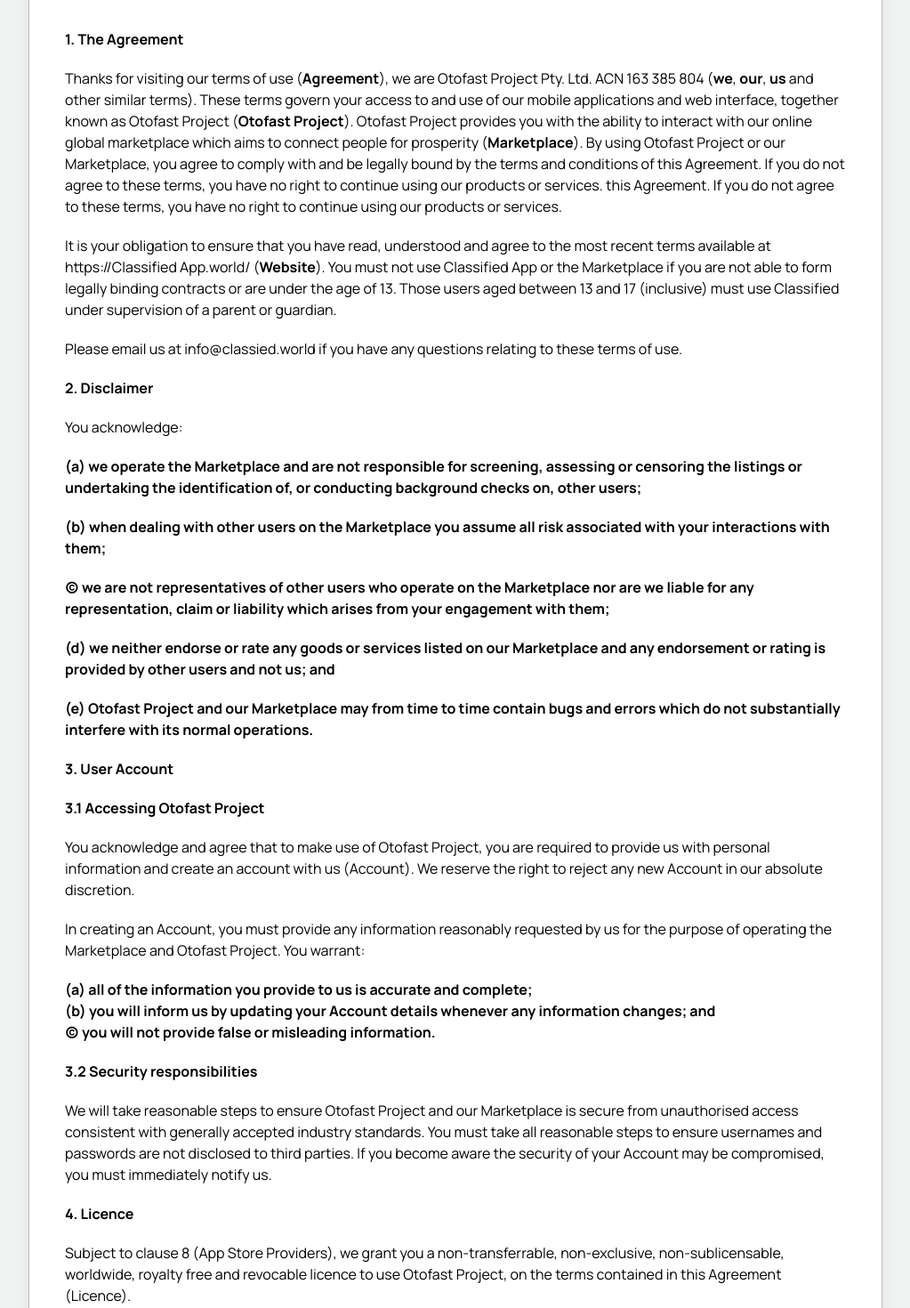
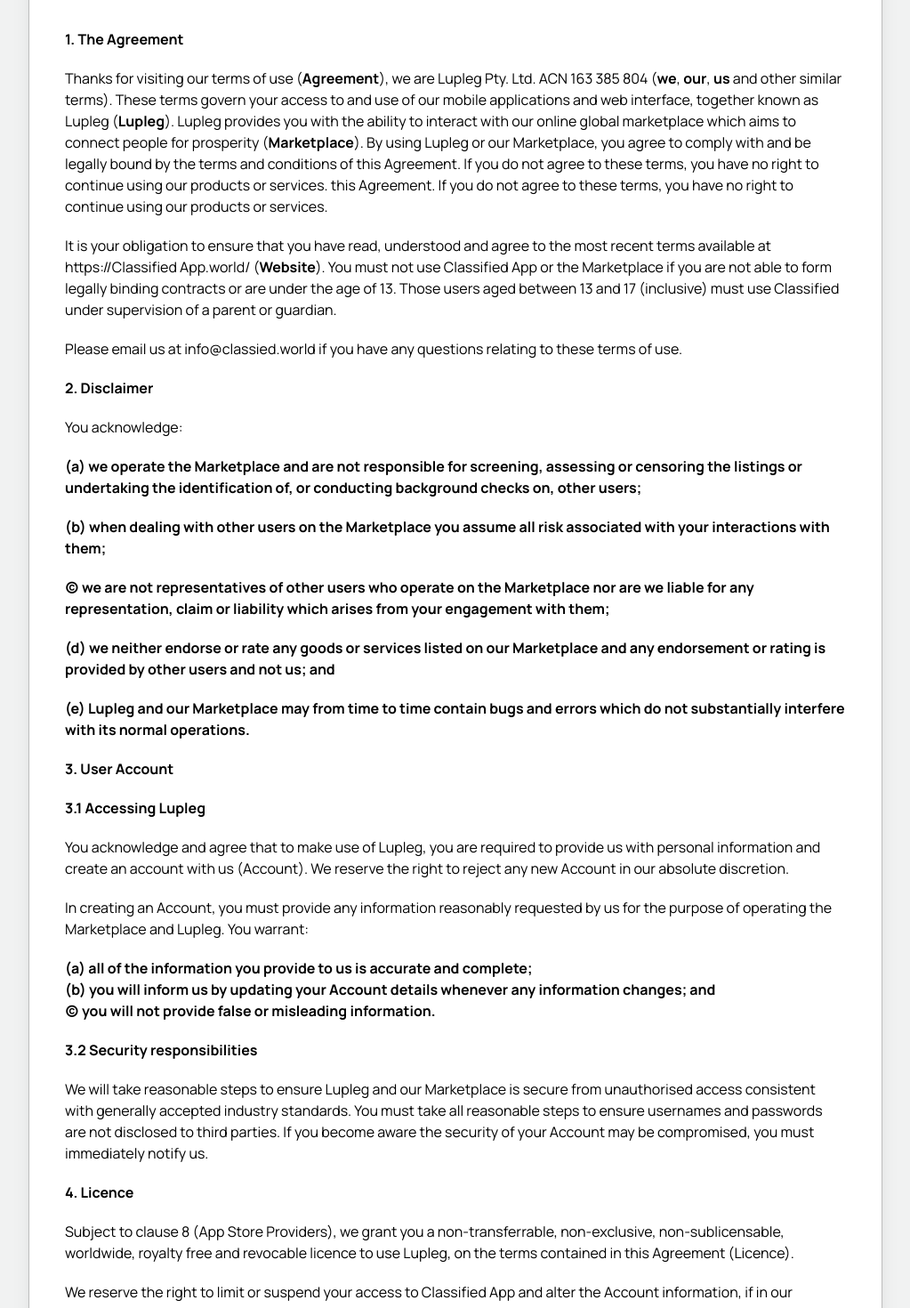
Before and after one commit to Lupleg-dev/LuplegBlog, a Next.js app: page /terms-and-condition in a window 1280 px wide. Shown: the part 220-1690 px from the top of the page at 89% size, without its empty margins (128-1151 px from the left). Built offline with nearby package versions, Linux system fonts and the light colour scheme.

Commit message:
updates done

```diff
--- a/src/app/privacy-policy/page.js
+++ b/src/app/privacy-policy/page.js
@@ -6,7 +6,7 @@
       {/* <div className="bg-[url('/assets/term-cond.jpg')] md:h-72 h-60 flex justify-start bg-cover bg-center">
         <div className="absolute flex justify-center items-center md:mt-14 mt-5 ml-10 md:ml-40 bg-gray-500 border-none bg-opacity-50 md:h-52 h-20 md:w-96 w-auto text-white">
             <h1 className="my-5 mx-5">
-                Otofast Project
+                Lupleg
             </h1>
         </div>
       </div> */}
@@ -18,15 +18,14 @@
           <div className="grid grid-col-1 justify-center text-start h-auto">
             <h1>1. Background</h1> <br />
             <p>
-              Thanks for visiting our Privacy Policy (Policy), we are Otofast
-              Project Pty Ltd ACN 163 385 804 of Level 52, 111 Eagle Street,
-              Brisbane, QLD 4000 Australia (
-              <b>Otofast Project, we, our, us and other similar terms</b>). We
-              are committed to providing quality services to you and this policy
-              outlines our ongoing obligations in respect of how we manage your
-              Personal Information. It applies to our Otofast Project Terms of
-              Use, the Billboard Terms and Conditions and other agreements we
-              may form with you.
+              Thanks for visiting our Privacy Policy (Policy), we are Lupleg LLC
+              Ltd ACN 163 385 804 of Level 52, 111 Eagle Street, Brisbane, QLD
+              4000 Australia (<b>Lupleg, we, our, us and other similar terms</b>
+              ). We are committed to providing quality services to you and this
+              policy outlines our ongoing obligations in respect of how we
+              manage your Personal Information. It applies to our Otofast
+              Project Terms of Use, the Billboard Terms and Conditions and other
+              agreements we may form with you.
             </p>
           </div>
           <div className="grid grid-col-1 justify-center text-start h-auto mt-5">
@@ -51,7 +50,7 @@
               <b>
                 (a) contact or correspond with us via email, text message,
                 telephone or via our website; <br />
-                (b) create an account on the Otofast Project website or mobile
+                (b) create an account on the Lupleg website or mobile
                 application; <br />
                 (c) create a listing on our Marketplace; <br />
                 (d) subscribe to our newsletters or complete surveys and online
@@ -82,7 +81,7 @@
           </div>
           <div className="grid grid-col-1 justify-center text-start h-auto mt-5">
             <h1>
-              4. How Otofast Project uses Personal Information <br />
+              4. How Lupleg uses Personal Information <br />
             </h1>
             <h2>4.1 Why we collect Personal Information</h2> <br />
             <p>
--- a/src/app/terms-and-condition/page.js
+++ b/src/app/terms-and-condition/page.js
@@ -12,14 +12,14 @@
             <h2 className="font-bold">1. The Agreement</h2>
             <p>
               Thanks for visiting our terms of use (<strong>Agreement</strong>),
-              we are Otofast Project Pty. Ltd. ACN 163 385 804 (
+              we are Lupleg Pty. Ltd. ACN 163 385 804 (
               <strong>we</strong>, <strong>our</strong>, <strong>us</strong> and
               other similar terms). These terms govern your access to and use of
               our mobile applications and web interface, together known as
-              Otofast Project (<strong>Otofast Project</strong>). Otofast Project
+              Lupleg (<strong>Lupleg</strong>). Lupleg
               provides you with the ability to interact with our online global
               marketplace which aims to connect people for prosperity (
-              <strong>Marketplace</strong>). By using Otofast Project or our
+              <strong>Marketplace</strong>). By using Lupleg or our
               Marketplace, you agree to comply with and be legally bound by the
               terms and conditions of this Agreement. If you do not agree to
               these terms, you have no right to continue using our products or
@@ -62,14 +62,14 @@
               users and not us; and
             </p>
             <p className="font-bold">
-              (e) Otofast Project and our Marketplace may from time to time
+              (e) Lupleg and our Marketplace may from time to time
               contain bugs and errors which do not substantially interfere with
               its normal operations.
             </p>
             <h2 className="font-bold">3. User Account</h2>
-            <h3 className="font-bold">3.1 Accessing Otofast Project</h3>
+            <h3 className="font-bold">3.1 Accessing Lupleg</h3>
             <p>
-              You acknowledge and agree that to make use of Otofast Project, you
+              You acknowledge and agree that to make use of Lupleg, you
               are required to provide us with personal information and create an
               account with us (Account). We reserve the right to reject any new
               Account in our absolute discretion.
@@ -77,7 +77,7 @@
             <p>
               In creating an Account, you must provide any information
               reasonably requested by us for the purpose of operating the
-              Marketplace and Otofast Project. You warrant:
+              Marketplace and Lupleg. You warrant:
             </p>
             <div className="font-bold">
               <p>
@@ -92,7 +92,7 @@
             </div>
             <h3 className="font-bold">3.2 Security responsibilities</h3>
             <p>
-              We will take reasonable steps to ensure Otofast Project and our
+              We will take reasonable steps to ensure Lupleg and our
               Marketplace is secure from unauthorised access consistent with
               generally accepted industry standards. You must take all
               reasonable steps to ensure usernames and passwords are not
@@ -103,7 +103,7 @@
             <p>
               Subject to clause 8 (App Store Providers), we grant you a
               non-transferrable, non-exclusive, non-sublicensable, worldwide,
-              royalty free and revocable licence to use Otofast Project, on the
+              royalty free and revocable licence to use Lupleg, on the
               terms contained in this Agreement (Licence).
             </p>
             <p>
@@ -130,12 +130,12 @@
               Agreement by us.
             </p>
             <h2 className="font-bold">
-              5. Your use of Otofast Project and our Marketplace
+              5. Your use of Lupleg and our Marketplace
             </h2>
             <h3 className="font-bold">5.1 Accessing the Marketplace</h3>
             <p>You acknowledge and agree:</p>
             <p>
-              (a) you must only access the Marketplace via our Otofast Project
+              (a) you must only access the Marketplace via our Lupleg
               interfaces and not by any third-party application or automated
               means; and
             </p>
@@ -144,7 +144,7 @@
               will not be available locally.
             </p>
             <p>
-              In order to make full use of mobile versions of Otofast Project you
+              In order to make full use of mobile versions of Lupleg you
               must allow your device access to the following services:
             </p>
             <div className="font-bold">
@@ -189,7 +189,7 @@
             <div className="font-bold">
               <p>
                 (a) attempt to gain unauthorised access to or impair any aspect
-                of Otofast Project or our Marketplace;
+                of Lupleg or our Marketplace;
               </p>
               <p>
                 (b) use automated means to upload content, log in or attempt to
@@ -198,28 +198,28 @@
               </p>
               <p>(c) grant access to your Account to any other person;</p>
               <p>
-                (d) not use the job advertisement feature on Otofast Project for
+                (d) not use the job advertisement feature on Lupleg for
                 any purpose other than genuinely seeking to fill a current role;
               </p>
               <p>(e) provide false or misleading information;</p>
               <p>
-                (f) in any way tamper with, hinder or modify Otofast Project or
+                (f) in any way tamper with, hinder or modify Lupleg or
                 our Marketplace;
               </p>
               <p>
                 (g) knowingly transmit any viruses or other disabling features
-                to Otofast Project or the Marketplace;
+                to Lupleg or the Marketplace;
               </p>
               <p>
                 (h) intentionally disable or circumvent any protection or
-                disabling mechanism related to Otofast Project;
+                disabling mechanism related to Lupleg;
               </p>
               <p>
                 (i) install or store any software applications, code or scripts
-                on Otofast Project or the Marketplace;
+                on Lupleg or the Marketplace;
               </p>
               <p>
-                (j) use Otofast Project in any way which could be reasonably
+                (j) use Lupleg in any way which could be reasonably
                 expected to interfere with or damage our Marketplace or another
                 user&apos;s use of the services we provide; or
               </p>
@@ -230,10 +230,10 @@
             </div>
             <h2 className="font-bold">6. Maintenance updates and support</h2>
             <h3 className="font-bold">
-              6.1 The Marketplace and Otofast Project is reliant on third parties
+              6.1 The Marketplace and Lupleg is reliant on third parties
             </h3>
             <p>
-              Parts of Otofast Project and our Marketplace are operated from
+              Parts of Lupleg and our Marketplace are operated from
               information and communication technology infrastructure owned and
               controlled by third parties, such as Amazon Web Services. While we
               endeavour to provide a high availability system, where there are
@@ -243,24 +243,24 @@
             <h2 className="font-bold">6.2 Amendments to the Marketplace</h2>
             <p>
               You acknowledge and agree there may be technical or administrative
-              errors associated with Otofast Project and our Marketplace. We
+              errors associated with Lupleg and our Marketplace. We
               reserve the right to upgrade, maintain, tune, backup, amend, add
               to or remove content from, redesign, improve, take offline or
-              otherwise alter both the Marketplace and Otofast Project at our
+              otherwise alter both the Marketplace and Lupleg at our
               sole and absolute discretion.
             </p>
             <p>
               We may remotely deploy updates which must be installed in order
-              for you to continue to use Otofast Project. Where an update is
+              for you to continue to use Lupleg. Where an update is
               required, and you do not accept it, you may not be able to use
-              Otofast Project or access the Marketplace via the mobile apps until
+              Lupleg or access the Marketplace via the mobile apps until
               you install that update.
             </p>
             <h2 className="font-bold">
               6.3 Inaccessibility of the Marketplace
             </h2>
             <p>
-              We reserve the right to make Otofast Project and our Marketplace
+              We reserve the right to make Lupleg and our Marketplace
               inaccessible, as required for upgrades, maintenance and updates.
               From time to time, without notice, access to all or part of our
               Marketplace may be disrupted or limited. During such an
@@ -269,7 +269,7 @@
             </p>
             <h2 className="font-bold">6.4 Support</h2>
             <p>
-              We provide support for Otofast Project via our Website and email
+              We provide support for Lupleg via our Website and email
               support@otofastproject.com
             </p>
             <h1 className="font-bold">
@@ -295,7 +295,7 @@
               submitted by you. However, we reserve the right to use the content
               you submit for the purpose of operating our services globally. It
               is entirely your responsibility to keep copies of any content
-              uploaded via Otofast Project and you must not rely on us storing
+              uploaded via Lupleg and you must not rely on us storing
               copies for you.
             </p>
             <p>
@@ -305,7 +305,7 @@
             <h1 className="font-bold">7.2 Duration of listing</h1>
             <p>
               We may, in our sole discretion set and amend time limits for any
-              category of listing via Otofast Project and our Marketplace. Upon
+              category of listing via Lupleg and our Marketplace. Upon
               the expiry of those time limits the content may be no longer
               visible to other users or may be deleted. Where permissible you
               may re-activate your listing in order for it to remain visible to
```
